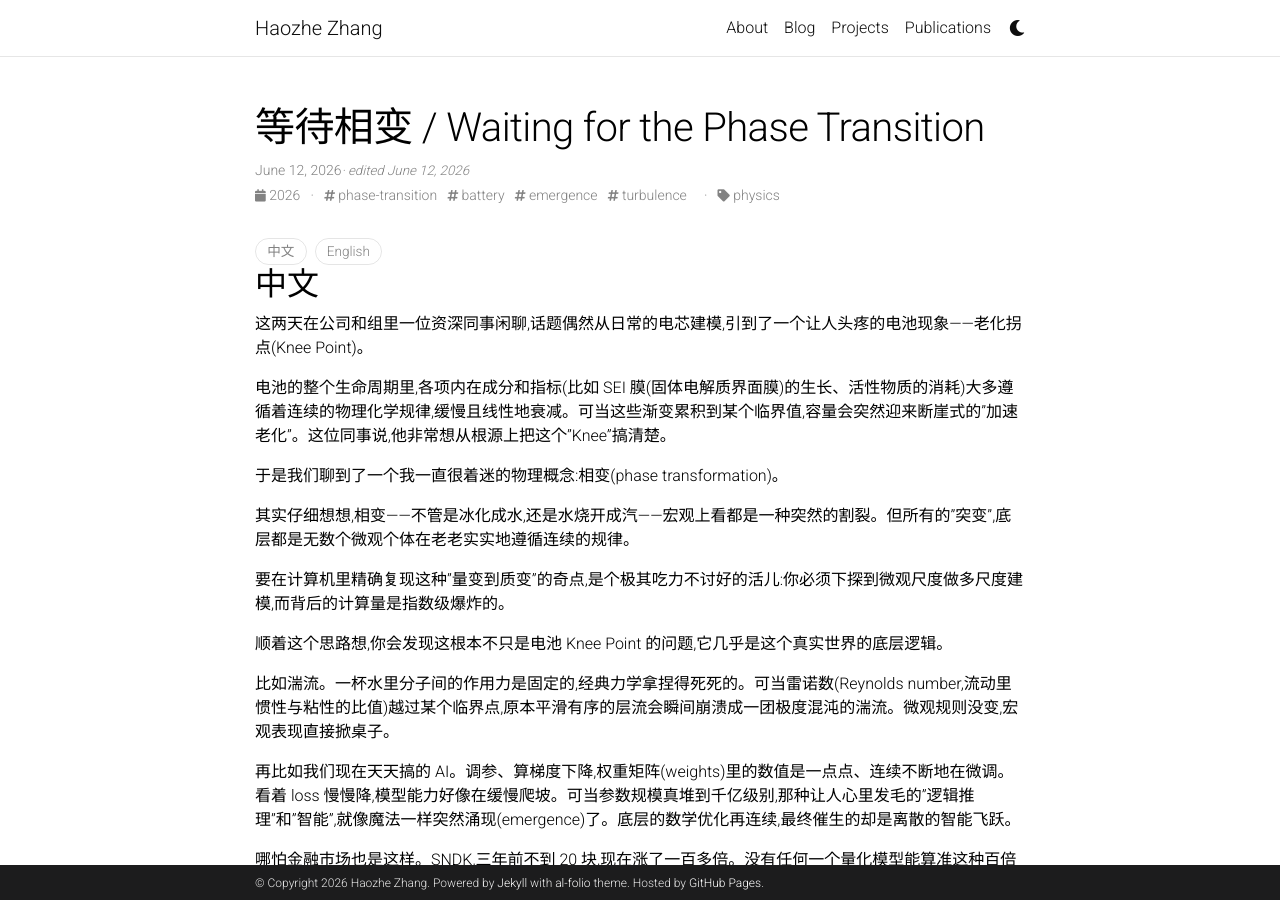
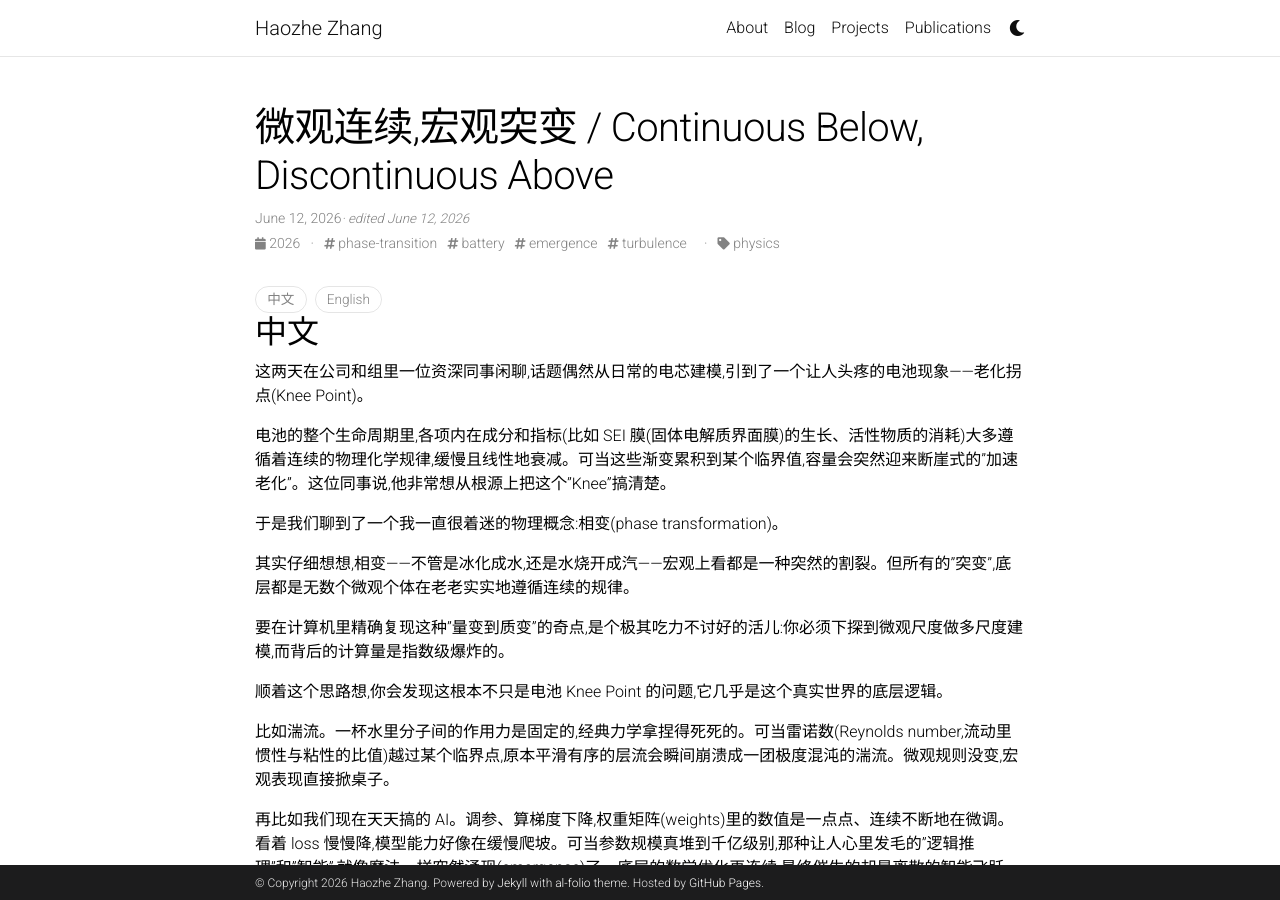
Before and after one commit to HaozheZhang6/HaozheZhang6.github.io, a Jekyll site: the page built from _posts/2026-06-12-phase-transition.md, in a window 1280 px wide and 900 px high. Built offline with Jekyll 4.4.1, drawn with Linux system fonts in a browser that asks for light colours; a style sheet for code colours, icons or effects is not loaded.

Commit message:
Retitle phase-transition post: Continuous Below, Discontinuous Above

```diff
--- a/_posts/2026-06-12-phase-transition.md
+++ b/_posts/2026-06-12-phase-transition.md
@@ -1,6 +1,6 @@
 ---
 layout: post
-title: 等待相变 / Waiting for the Phase Transition
+title: 微观连续,宏观突变 / Continuous Below, Discontinuous Above
 date: 2026-06-12
 description: 从电池老化的 knee point 聊到相变——为什么连续的微观规律,会在宏观突然跳变;湍流、智能涌现、百倍股,以及线性世界里的非线性人生。
 tags: [phase-transition, battery, emergence, turbulence]
```
